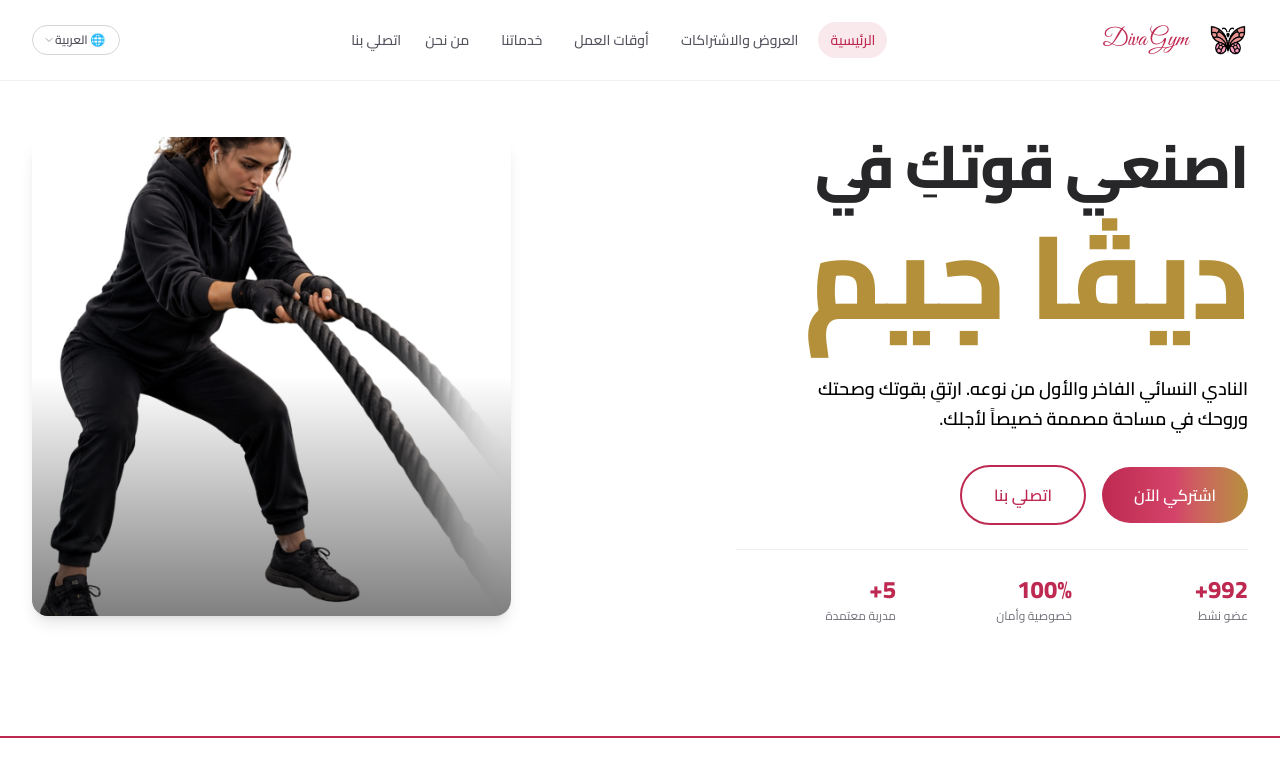
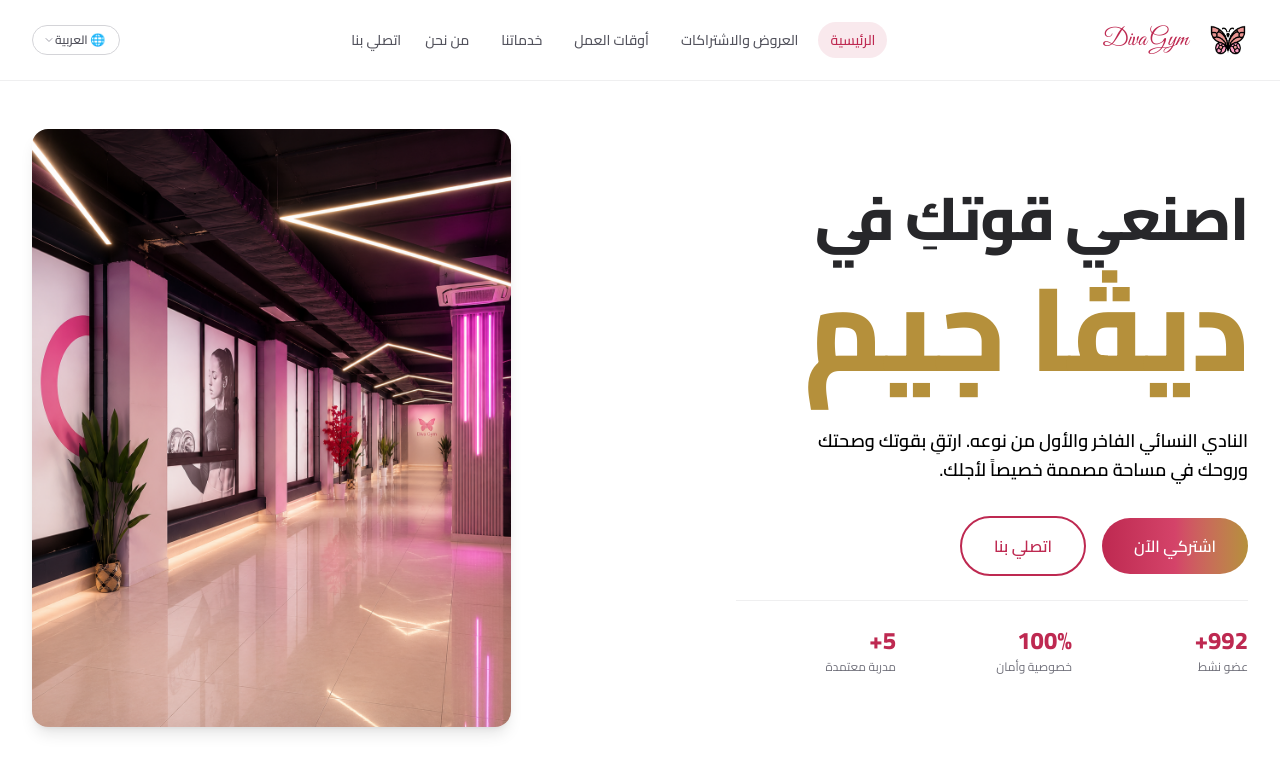
Before and after one commit to pandara-tech/divagym, a Next.js app: page /divagym/ in a window 1280 px wide. Shown: the top 784 px of the page. Built offline with nearby package versions, Linux system fonts and the light colour scheme.

Commit message:
Rename trainers: Yasmin->Farah, Lara->Basma

```diff
--- a/app/page.tsx
+++ b/app/page.tsx
@@ -581,22 +581,14 @@
 
               {/* Image Area */}
               <div className="lg:col-span-5 relative">
-                <div className="relative z-10 w-full aspect-[4/3] sm:aspect-video lg:aspect-square rounded-2xl overflow-hidden shadow-lg">
+                <div className="relative w-full rounded-2xl shadow-lg">
                   <img
-                    src={img('/preview2.png')}
+                  src={img('/preview.png')}
                     alt="Luxury Diva Gym Interior"
-                    className="w-full h-full object-cover"
+                    className="w-full h-auto rounded-2xl"
                     id="hero-image-display"
                   />
-
-                  {/* Subtle Gold/Pink Ambient Layer */}
-                  <div className="absolute inset-0 bg-gradient-to-t from-black/50 via-transparent to-transparent pointer-events-none" />
-
                 </div>
-
-                {/* Decorative backgrounds */}
-                <div className="absolute -top-6 -right-6 w-32 h-32 bg-brand-200 dark:bg-brand-900/30 rounded-full blur-3xl -z-10" />
-                <div className="absolute -bottom-6 -left-6 w-32 h-32 bg-gold-200 dark:bg-gold-900/20 rounded-full blur-3xl -z-10" />
               </div>
             </div>
 
@@ -1167,7 +1159,7 @@
 
               <div className="lg:col-span-6 relative aspect-video sm:aspect-[4/3] rounded-2xl overflow-hidden shadow-lg border border-zinc-200 dark:border-zinc-800">
                 <img
-                  src={img('/preview2.png')}
+                  src={img('/preview.png')}
                   alt="Diva Gym fitness atmosphere"
                   className="w-full h-full object-cover"
                   id="about-image-display"
@@ -1204,17 +1196,17 @@
                   </div>
                   <div className="p-3 flex-grow flex flex-col justify-between space-y-2 text-center">
                     <div>
-                      <h4 className="font-display font-bold text-xs text-zinc-900">{lang === 'ar' ? 'كابتن ياسمين علي' : lang === 'ku' ? 'کابتن یاسەمین عەلی' : 'Yasmin Ali'}</h4>
+                      <h4 className="font-display font-bold text-xs text-zinc-900">{lang === 'ar' ? 'كابتن فرح' : lang === 'ku' ? 'کابتن فرح' : 'Farah'}</h4>
                       <p className="text-[9px] text-brand-600 font-bold uppercase mt-0.5">{t.trainer1Specialty}</p>
                       <p className="text-[10px] text-zinc-500 mt-1.5 leading-relaxed">
                         {t.trainerBio} {lang === 'ar' ? 'مختصة في تصميم برامج تضخيم وحرق الدهون المكثفة بذكاء.' : lang === 'ku' ? 'شارەزا لە داڕشتنی بەرنامەی قورس و سووتاندن.' : 'Güç antrenmanları ve yağ yakımı seanslarında uzman.'}
                       </p>
                     </div>
                     <button
-                      onClick={() => handleTrainerConsult(lang === 'ar' ? 'ياسمين علي' : lang === 'ku' ? 'یاسەمین' : 'Yasmin Ali', t.trainer1Specialty)}
+                      onClick={() => handleTrainerConsult(lang === 'ar' ? 'فرح' : lang === 'ku' ? 'فرح' : 'Farah', t.trainer1Specialty)}
                       className="w-full py-1.5 rounded-full border-2 border-brand-600/30 text-brand-600 hover:bg-brand-600 hover:text-white text-[10px] font-bold transition-all"
                     >
-                      {lang === 'ar' ? 'استشارة المدربة ياسمين' : lang === 'ku' ? 'ڕاوێژ لەگەڵ یاسەمین' : 'Yasmin ile Danış'}
+                      {lang === 'ar' ? 'استشارة المدربة فرح' : lang === 'ku' ? 'ڕاوێژ لەگەڵ فرح' : 'Farah ile Danış'}
                     </button>
                   </div>
                 </div>
@@ -1232,17 +1224,17 @@
                   </div>
                   <div className="p-3 flex-grow flex flex-col justify-between space-y-2 text-center">
                     <div>
-                      <h4 className="font-display font-bold text-xs text-zinc-900">{lang === 'ar' ? 'كابتن لارا كمال' : lang === 'ku' ? 'کابتن لارا کەمال' : 'Lara Kemal'}</h4>
+                      <h4 className="font-display font-bold text-xs text-zinc-900">{lang === 'ar' ? 'كابتن بسمة' : lang === 'ku' ? 'کابتن بەسمە' : 'Basma'}</h4>
                       <p className="text-[9px] text-brand-600 font-bold uppercase mt-0.5">{t.trainer2Specialty}</p>
                       <p className="text-[10px] text-zinc-500 mt-1.5 leading-relaxed">
                         {t.trainerBio} {lang === 'ar' ? 'مختصة في اليوغا، البيلاتس العلاجي، تحسين المرونة وتقليل التوتر العصبي.' : lang === 'ku' ? 'پسپۆڕ لە مێدیتەیشن، یۆگا و چاککردنی بڕبڕەی پشت.' : 'Yoga ve pilates terapilerinde derinlemesine uzmanlığa sahip.'}
                       </p>
                     </div>
                     <button
-                      onClick={() => handleTrainerConsult(lang === 'ar' ? 'لارا كمال' : lang === 'ku' ? 'لارا' : 'Lara Kemal', t.trainer2Specialty)}
+                      onClick={() => handleTrainerConsult(lang === 'ar' ? 'بسمة' : lang === 'ku' ? 'بەسمە' : 'Basma', t.trainer2Specialty)}
                       className="w-full py-1.5 rounded-full border-2 border-brand-600/30 text-brand-600 hover:bg-brand-600 hover:text-white text-[10px] font-bold transition-all"
                     >
-                      {lang === 'ar' ? 'استشارة المدربة لارا' : lang === 'ku' ? 'ڕاوێژ لەگەڵ لارا' : 'Lara ile Danış'}
+                      {lang === 'ar' ? 'استشارة المدربة بسمة' : lang === 'ku' ? 'ڕاوێژ لەگەڵ بەسمە' : 'Basma ile Danış'}
                     </button>
                   </div>
                 </div>
```
